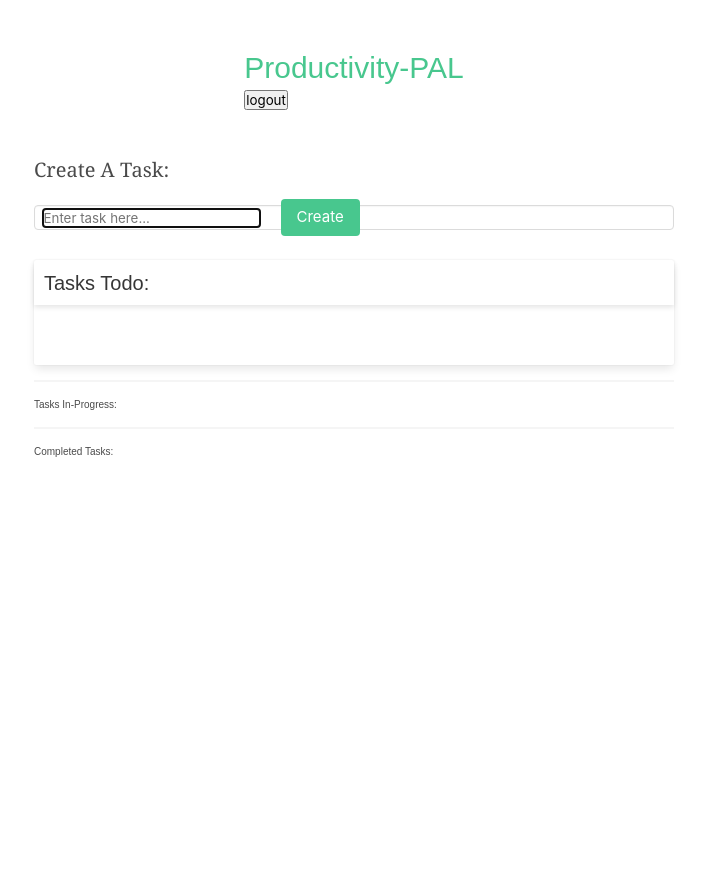
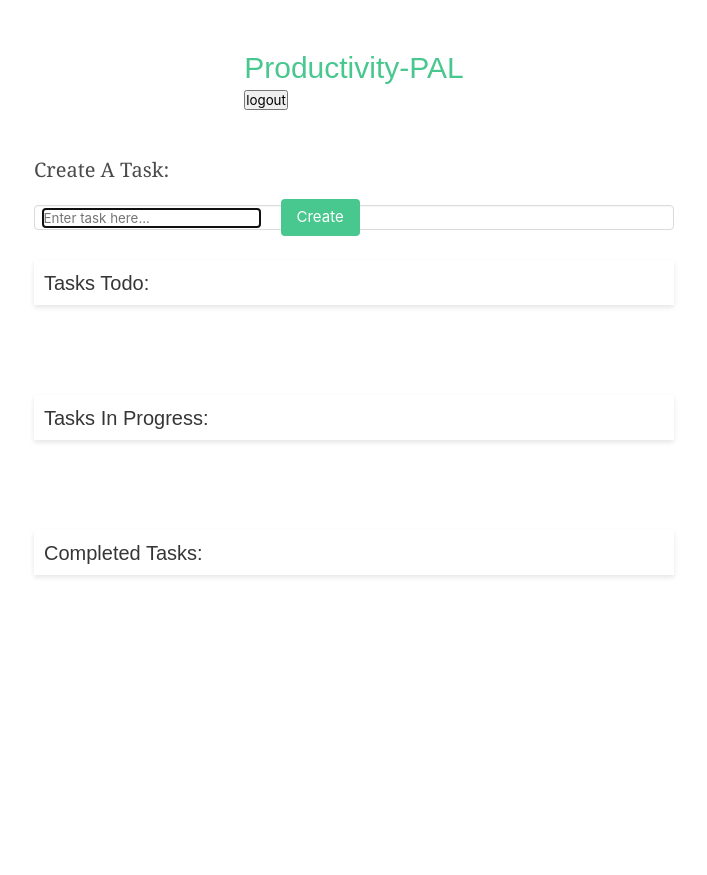
Before and after one commit to aimeedarling/2-Project, a Node server app: page / in a window 1280 px wide. Shown: the top 875 px of the page, without its empty margins (286-993 px from the left). Run offline with Node 20, Linux system fonts and the light colour scheme; a user stored in the database is signed in; data that the repository does not hold is empty; some libraries are stand-ins or nearby versions.

Commit message:
working buttons now

```diff
--- a/controllers/api/progress-routes.js
+++ b/controllers/api/progress-routes.js
@@ -4,8 +4,7 @@ const { Task } = require('../../models');
 
 router.put('/:id', async (req, res) => {
     try {
-        // const task = await Task.findById(req.params.id);
-        // console.log(task)
+
         const taskId = req.params.id
         console.log(taskId)
         // if (!task) {
--- a/public/js/progress.js
+++ b/public/js/progress.js
@@ -1,13 +1,12 @@
 const inProgressHandler = async (event) => {
     if (event.target.matches('.btn-inprogress')) {
-        console.log('click')
         const task = event.target;
         const id = task.dataset.id;
         const progress = 'in-progress'
 
         const response = await fetch(`/api/progress/${id}`, {
             method: 'PUT',
-            body: JSON.stringify({ progress }),
+            body: JSON.stringify({progress}),
             headers: { 'Content-Type': 'application/json' }
         });
         if (response.ok) {
@@ -20,19 +19,20 @@ const inProgressHandler = async (event) => {
 
 const completedHandler = async (event) => {
     if (event.target.matches('.btn-complete')) {
+
         const task = event.target;
         const id = task.dataset.id;
-        const completed = 'completed'
+        console.log(id)
 
         const response = await fetch(`/api/progress/${id}`, {
             method: 'PUT',
-            body: JSON.stringify({ completed }),
+            body: JSON.stringify({ progress: 'completed' }),
             headers: { 'Content-Type': 'application/json' }
         });
         if (response.ok) {
             document.location.replace('/');
         } else {
-            alert('failed')
+            alert('oopsies')
         }
     }
 }
--- a/views/homepage.hbs
+++ b/views/homepage.hbs
@@ -1,5 +1,5 @@
 {{#if logged_in}}
-
+<section class = "on-click">
 <!---create tasks--->
 <section class="create-task">
   <h2>Create A Task:</h2>
@@ -13,8 +13,8 @@
 
 
 {{!-- .todo section  --}}
-<div class="card">
-  <section class="on-click">
+
+  <section>
     <header class="card-header">
       <section class="card-header-title">
         <h3>Tasks Todo:</h3>
@@ -36,39 +36,57 @@
     </footer>
     {{/each}}
   </section>
-</div>
 
-<!---in-progress tasks--->
+{{!-- in progress section --}}
   <section>
-  <hr>
-  <h2>Tasks In-Progress:</h2>
+    <header class="card-header">
+      <section class="card-header-title">
+        <h3>Tasks In Progress:</h3>
+      </section>
+    </header>
+    <div class="card-content">
+      <div class="content">
         {{#each inProgress}}
-  <div class="task clearfix">
-    <ul>{{task_name}}</ul>
-    <div class="btn-group pull-right" role="group" aria-\qlabel="...">
-      <button id="completed-btn" data-id="{{id}}" type="button" class="btn-complete">Completed</button>
-      <button data-id="{{todo.id}}" type="button" class="btn-delete">Delete</button>
+        <div class="task clearfix todo-list">
+          <span>{{task_name}}</span>
+          <div class="btn-group pull-right" role="group" aria-label="...">
           </div>
         </div>
+      </div>
+    </div>
+    <footer class="card-footer">
+      <button data-id="{{id}}" type="button" class="btn-complete card-footer-item">Complete</button>
+      <button data-id="{{id}}" type="button" class="btn-delete card-footer-item">Delete</button>
+    </footer>
     {{/each}}
   </section>
 
+
 <!---completed tasks--->
   <section>
-  <hr>
-  <h2>Completed Tasks:</h2>
+    <header class="card-header">
+      <section class="card-header-title">
+        <h3>Completed Tasks:</h3>
+      </section>
+    </header>
+    <div class="card-content">
+      <div class="content">
         {{#each completed}}
-  <div class="task clearfix">
-    <ul>{{task_name}}</ul>
+        <div class="task clearfix todo-list">
+          <span>{{task_name}}</span>
           <div class="btn-group pull-right" role="group" aria-label="...">
-      <button data-id="{{todo.id}}" type="button" class="btn-delete">Delete</button>
           </div>
         </div>
+      </div>
+    </div>
+    <footer class="card-footer">
+      <button data-id="{{id}}" type="button" class="btn-inprogress card-footer-item">In-Progress</button>
+      <button data-id="{{id}}" type="button" class="btn-delete card-footer-item">Delete</button>
+    </footer>
     {{/each}}
+
 </section>
-</main>
+{{/if}}
 
 <script src="/js/create-task.js"></script>
 <script src="/js/progress.js"></script>
-
-{{/if}}
```
Lines whose indentation alone changed are shown as unchanged.
